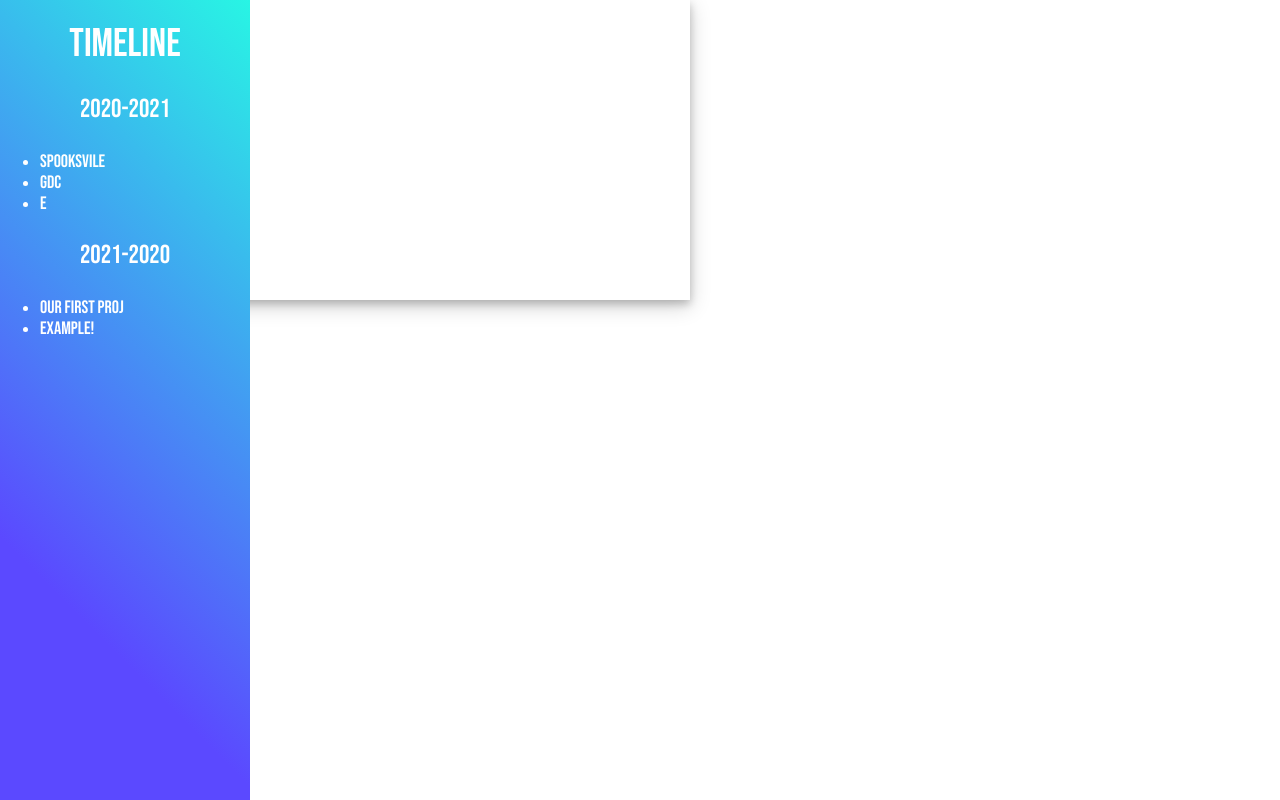
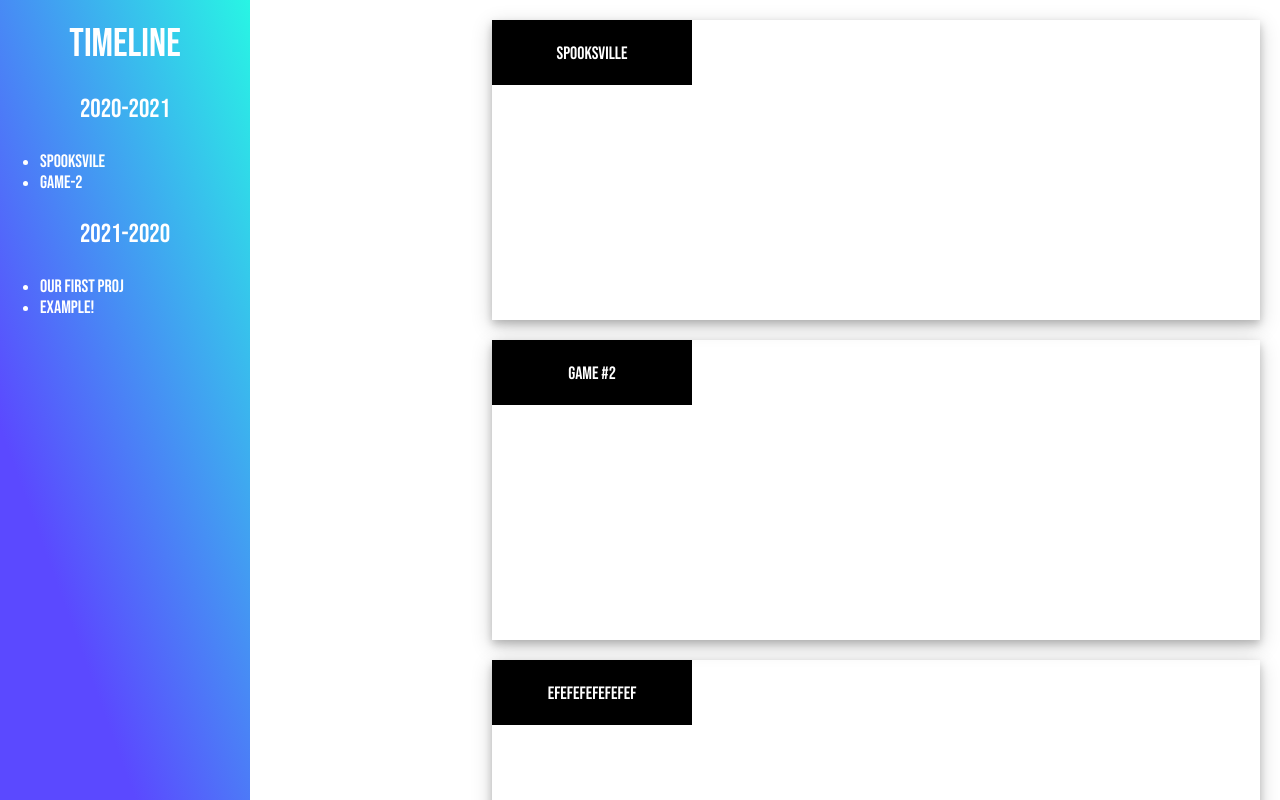
Before and after one commit to estebangarcia21/gdc-website, a React (Create React App) app: page /gdc-react-deploy/our-games in a window 1280 px wide. Shown: the top 800 px of the page. Built offline with nearby package versions, Linux system fonts and the light colour scheme; a web font is replaced by a local one.

Commit message:
Finished card layout and fixed a sidebar position bug

```diff
--- a/src/assets/App.css
+++ b/src/assets/App.css
@@ -201,10 +201,30 @@ a {
 .card {
     position: relative;
 
-    margin-left: 50px;
+    margin-top: 20px;
+    margin-right: 20px;
 
-    width: 50%;
+    width: 60%;
     height: 300px;
+
+    float: right;
 
     box-shadow: 0 4px 8px 0 rgba(0, 0, 0, 0.2), 0 6px 20px 0 rgba(0, 0, 0, 0.19);
 }
+
+#sidebar {
+    margin: 0px;
+    padding: 0px;
+    overflow: auto;
+
+    position: fixed;
+
+    top: 0px;
+    left: 0px;
+
+    background-image: linear-gradient(70deg, #5b49ff 25%, #28f5e4);
+    z-index: 1;
+
+    width: 250px;
+    height: 100%;
+}
--- a/src/assets/components/objects/GameSection.tsx
+++ b/src/assets/components/objects/GameSection.tsx
@@ -1,4 +1,4 @@
-import React from "react";
+import React from 'react';
 
 interface Props {
     gameTitle: string;
@@ -8,18 +8,27 @@ interface Props {
 
 const GameSection: React.FC<Props> = (props) => {
     return (
-        <div className="card" style={{}}>
+        <div className='card'>
             <div
                 style={{
-                    width: "200px",
-                    height: "100px",
-                    top: 0,
-                    left: 0,
-                    position: "relative",
-                    backgroundColor: "red",
+                    width: '200px',
+                    height: '65px',
+                    position: 'relative',
+                    backgroundColor: 'black',
+                    float: 'left',
                 }}
             >
-                {props.gameTitle}
+                <div
+                    className='subtitle-text'
+                    style={{
+                        position: 'relative',
+                        top: '50%',
+                        transform: 'translate(0%, -50%)',
+                        fontSize: '1.4vw',
+                    }}
+                >
+                    {props.gameTitle}
+                </div>
             </div>
         </div>
     );
--- a/src/assets/components/objects/Header.tsx
+++ b/src/assets/components/objects/Header.tsx
@@ -16,8 +16,6 @@ class Header extends React.Component {
                         To-Do
                     </Link>
                 </div>
-
-                <div id='spacing' />
             </div>
         );
     }
--- a/src/assets/components/pages/home.tsx
+++ b/src/assets/components/pages/home.tsx
@@ -1,7 +1,6 @@
 import React from 'react';
 
 import Header from '../objects/Header';
-
 import FloatingDiamond from '../objects/FloatingDiamond';
 
 const Homepage: React.FC = () => {
--- a/src/assets/components/pages/our-games.tsx
+++ b/src/assets/components/pages/our-games.tsx
@@ -2,20 +2,19 @@ import React from 'react';
 import GameSection from '../objects/GameSection';
 
 interface SidebarProps {
-    yearRange: string;
-    projectNames?: string[];
+    year: string;
+    projects?: string[];
 }
 
 const SidebarSection: React.FC<SidebarProps> = (props) => {
-    const jsxElements = props.projectNames?.map((element) => (
+    const projects = props.projects?.map((element) => (
         <li style={{ fontSize: '18px' }}>{element}</li>
     ));
 
     return (
         <div>
-            <div>
             <p className='subtitle-text' style={{ fontSize: '26px' }}>
-                    {props.yearRange}
+                {props.year}
             </p>
 
             <ul
@@ -24,9 +23,8 @@ const SidebarSection: React.FC<SidebarProps> = (props) => {
                     color: 'white',
                 }}
             >
-                    {jsxElements}
+                {projects}
             </ul>
-            </div>
         </div>
     );
 };
@@ -34,16 +32,7 @@ const SidebarSection: React.FC<SidebarProps> = (props) => {
 const Ourgamespage: React.FC = () => {
     return (
         <div>
-            <div
-                style={{
-                    position: 'fixed',
-                    backgroundImage:
-                        'linear-gradient(45deg, #5b49ff 25%, #28f5e4)',
-                    zIndex: 1,
-                    width: '250px',
-                    height: '100%',
-                }}
-            >
+            <div id='sidebar'>
                 <p
                     className='subtitle-text'
                     style={{
@@ -55,12 +44,12 @@ const Ourgamespage: React.FC = () => {
                 </p>
 
                 <SidebarSection
-                    yearRange='2020-2021'
-                    projectNames={['Spooksvile', 'GDC', 'E']}
+                    year='2020-2021'
+                    projects={['Spooksvile', 'Game-2']}
                 />
                 <SidebarSection
-                    yearRange='2021-2020'
-                    projectNames={['Our first proj', 'example!']}
+                    year='2021-2020'
+                    projects={['Our first proj', 'Example!']}
                 />
             </div>
 
@@ -68,6 +57,14 @@ const Ourgamespage: React.FC = () => {
                 gameTitle='Spooksville'
                 gameDescription='Our first game!'
             />
+            <GameSection
+                gameTitle='Game #2'
+                gameDescription='Our first game!'
+            />
+            <GameSection
+                gameTitle='EFEFEFEFEFEFEF '
+                gameDescription='Our first game!'
+            />
         </div>
     );
 };
```
Also changed, not shown: src/index.tsx (+4 -4 lines). Lines whose indentation alone changed are shown as unchanged.
